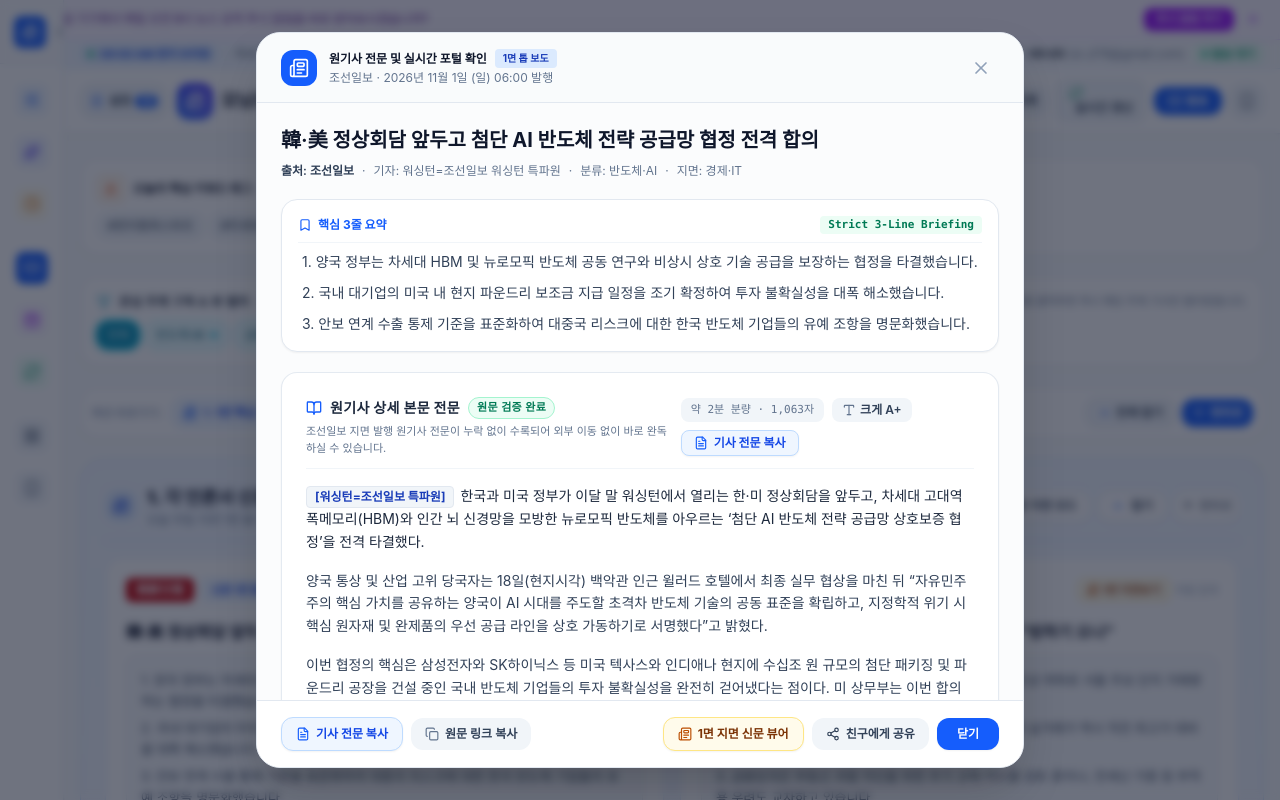
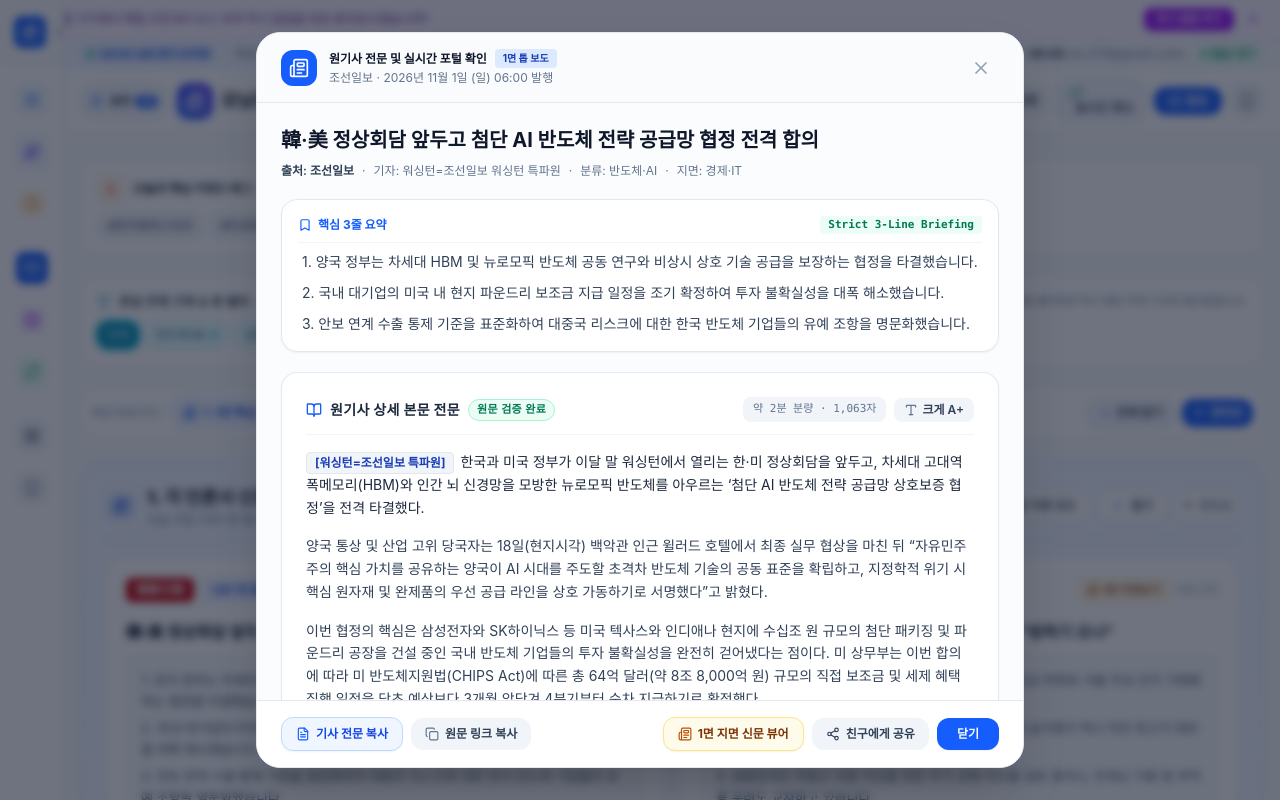
Before and after one commit to zamby21/Morning-brief, a React (Vite) app: page / in a window 1280 px wide. Both pictures are taken after a click on the element "韓·美 정상회담 앞두고 첨단 AI 반도체 전략 공급망 협정 전격 합의". Shown: the top 800 px of the page. Built offline with nearby package versions, Linux system fonts and the light colour scheme; a web font is replaced by a local one.

Commit message:
refactor(ui): simplify article modal header layout
Remove redundant descriptive text to clean up the article modal interface.

```diff
--- a/src/components/ArticleModal.tsx
+++ b/src/components/ArticleModal.tsx
@@ -371,7 +371,6 @@ export const ArticleModal: React.FC<ArticleModalProps> = ({
           <div className="bg-white rounded-2xl p-5 sm:p-6 border border-slate-200/90 space-y-4 shadow-xs">
             {/* Header with Reading Tools */}
             <div className="flex flex-col sm:flex-row sm:items-center justify-between gap-3 border-b border-slate-100 pb-3">
-              <div className="space-y-1">
               <h4 className="text-xs sm:text-sm font-bold text-slate-800 uppercase tracking-wide flex items-center gap-2">
                 <BookOpen className="w-4 h-4 text-blue-600" />
                 <span>{isCluster ? '언론사 공통 심층 취재 리포트 전문' : '원기사 상세 본문 전문'}</span>
@@ -379,10 +378,6 @@ export const ArticleModal: React.FC<ArticleModalProps> = ({
                   원문 검증 완료
                 </span>
               </h4>
-                <p className="text-[11px] text-slate-500">
-                  {story.outletName} 지면 발행 원기사 전문이 누락 없이 수록되어 외부 이동 없이 바로 완독하실 수 있습니다.
-                </p>
-              </div>
 
               {/* Reading Stats & Action Tools */}
               <div className="flex items-center flex-wrap gap-2">
@@ -398,25 +393,6 @@ export const ArticleModal: React.FC<ArticleModalProps> = ({
                 >
                   <Type className="w-3.5 h-3.5 text-slate-500" />
                   <span>{fontSize === 'base' ? '크게 A+' : '보통 A'}</span>
-                </button>
-
-                {/* Copy Full Text Button */}
-                <button
-                  onClick={handleCopyFullText}
-                  className="px-3 py-1 rounded-lg text-xs font-bold bg-blue-50 hover:bg-blue-100 text-blue-700 border border-blue-200 flex items-center gap-1.5 cursor-pointer transition active:scale-95 shadow-xs"
-                  title="기사 본문 전체를 텍스트로 복사"
-                >
-                  {copiedText ? (
-                    <>
-                      <Check className="w-3.5 h-3.5 text-emerald-600" />
-                      <span className="text-emerald-700 font-bold">전문 복사됨!</span>
-                    </>
-                  ) : (
-                    <>
-                      <FileText className="w-3.5 h-3.5 text-blue-600" />
-                      <span>기사 전문 복사</span>
-                    </>
-                  )}
                 </button>
               </div>
             </div>
```
Also changed, not shown: public/assets/aistudio/Screenshot_20261104_110332_Samsung_Browser_fbf80ef5.jpg (added). Lines whose indentation alone changed are shown as unchanged.
